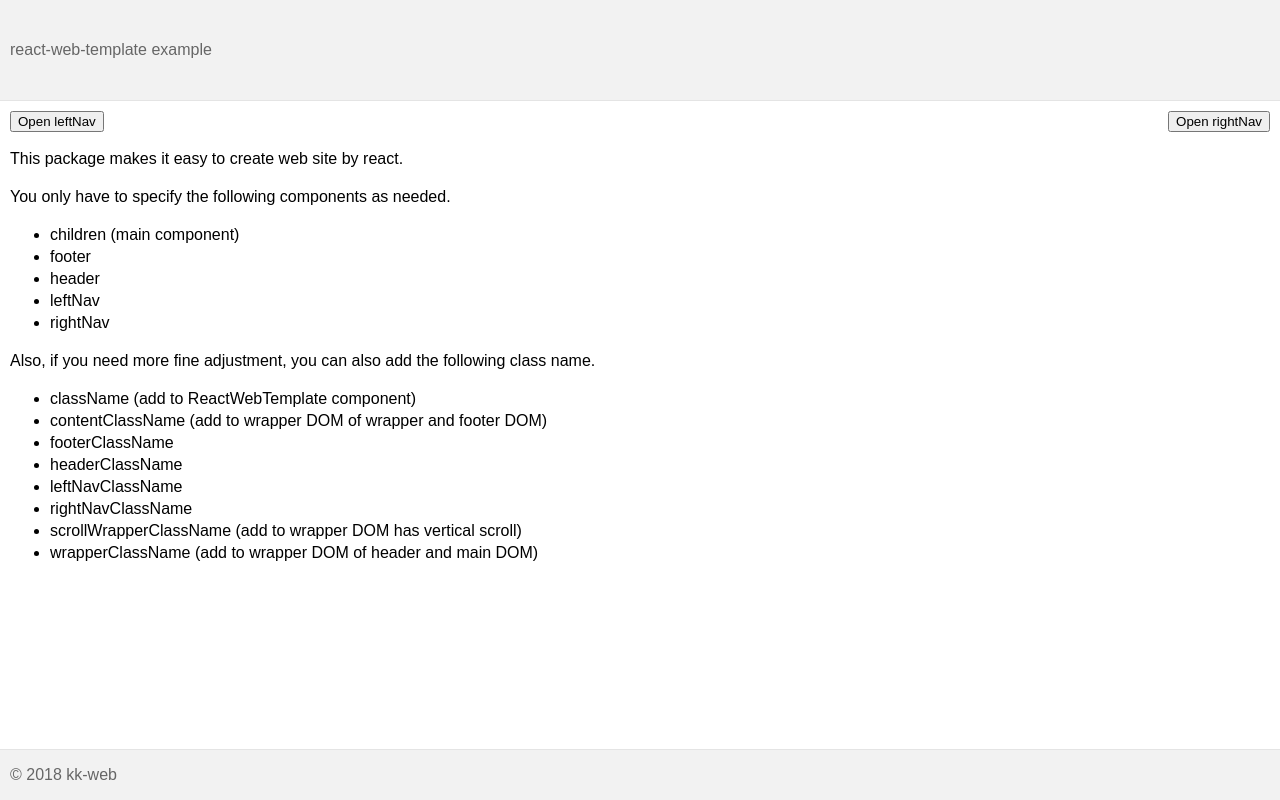
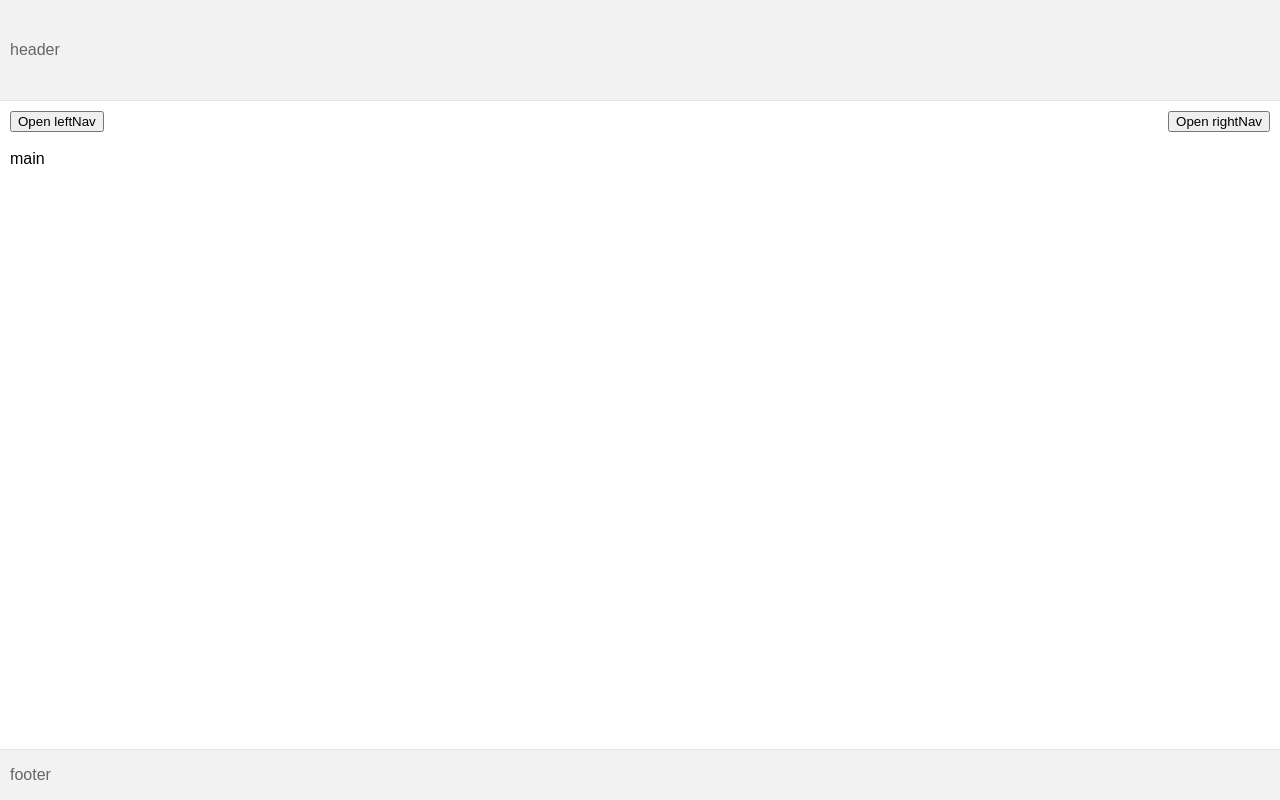
Before and after one commit to piro0919/react-web-template, a React app: page / in a window 1280 px wide. Built offline with nearby package versions, Linux system fonts and the light colour scheme.

Commit message:
fix style

```diff
--- a/lib/index.d.ts
+++ b/lib/index.d.ts
@@ -13,7 +13,6 @@ export interface ReactWebTemplateProps {
     mainClassName?: string;
     rightNav?: React.ReactNode;
     rightNavClassName?: string;
-    scrollWrapperClassName?: string;
     wrapperClassName?: string;
 }
 export declare const reactWebTemplateDefaultProps: {
@@ -29,10 +28,10 @@ export declare const reactWebTemplateDefaultProps: {
     mainClassName: string;
     rightNav: null;
     rightNavClassName: string;
-    scrollWrapperClassName: string;
     wrapperClassName: string;
 };
 interface ReactWebTemplateState {
+    footerHeight: number;
     windowHeight: number;
 }
 declare class ReactWebTemplate extends React.Component<ReactWebTemplateProps, ReactWebTemplateState> {
@@ -49,9 +48,9 @@ declare class ReactWebTemplate extends React.Component<ReactWebTemplateProps, Re
         mainClassName: string;
         rightNav: null;
         rightNavClassName: string;
-        scrollWrapperClassName: string;
         wrapperClassName: string;
     };
+    private footerRef;
     constructor(props: ReactWebTemplateProps);
     componentDidMount(): void;
     componentWillUnmount(): void;
--- a/package.json
+++ b/package.json
@@ -49,5 +49,5 @@
     "start": "webpack-dev-server"
   },
   "types": "./lib/index.d.ts",
-  "version": "0.0.6"
+  "version": "0.0.7"
 }
--- a/public/App/index.tsx
+++ b/public/App/index.tsx
@@ -36,8 +36,8 @@ class App extends React.Component<any, any> {
         className={`${isOpenLeftNav ? 'open-left-nav' : ''} ${
           isOpenRightNav ? 'open-right-nav' : ''
         }`}
-        footer={<div className="footer">© 2018 kk-web</div>}
-        header={<div className="header">react-web-template example</div>}
+        footer={<div className="footer">footer</div>}
+        header={<div className="header">header</div>}
         leftNav={<div className="left-nav">leftNav</div>}
         rightNav={<div className="right-nav">rightNav</div>}
       >
@@ -46,35 +46,7 @@ class App extends React.Component<any, any> {
             <button onClick={this.onClickLeftButton}>Open leftNav</button>
             <button onClick={this.onClickRightButton}>Open rightNav</button>
           </div>
-          <p>This package makes it easy to create web site by react.</p>
-          <p>You only have to specify the following components as needed.</p>
-          <ul>
-            <li>children (main component)</li>
-            <li>footer</li>
-            <li>header</li>
-            <li>leftNav</li>
-            <li>rightNav</li>
-          </ul>
-          <p>
-            Also, if you need more fine adjustment, you can also add the
-            following class name.
-          </p>
-          <ul>
-            <li>className (add to ReactWebTemplate component)</li>
-            <li>
-              contentClassName (add to wrapper DOM of wrapper and footer DOM)
-            </li>
-            <li>footerClassName</li>
-            <li>headerClassName</li>
-            <li>leftNavClassName</li>
-            <li>rightNavClassName</li>
-            <li>
-              scrollWrapperClassName (add to wrapper DOM has vertical scroll)
-            </li>
-            <li>
-              wrapperClassName (add to wrapper DOM of header and main DOM)
-            </li>
-          </ul>
+          <p>main</p>
         </div>
       </ReactWebTemplate>
     );
--- a/src/index.tsx
+++ b/src/index.tsx
@@ -16,7 +16,6 @@ export interface ReactWebTemplateProps {
   mainClassName?: string;
   rightNav?: React.ReactNode;
   rightNavClassName?: string;
-  scrollWrapperClassName?: string;
   wrapperClassName?: string;
 }
 
@@ -33,11 +32,11 @@ export const reactWebTemplateDefaultProps = {
   mainClassName: '',
   rightNav: null,
   rightNavClassName: '',
-  scrollWrapperClassName: '',
   wrapperClassName: ''
 };
 
 interface ReactWebTemplateState {
+  footerHeight: number;
   windowHeight: number;
 }
 
@@ -47,17 +46,33 @@ class ReactWebTemplate extends React.Component<
 > {
   static defaultProps = reactWebTemplateDefaultProps;
 
+  private footerRef: React.RefObject<HTMLElement>;
+
   constructor(props: ReactWebTemplateProps) {
     super(props);
 
     const { innerHeight } = window;
 
+    this.footerRef = React.createRef<HTMLElement>();
     this.onResizeWindow = this.onResizeWindow.bind(this);
-    this.state = { windowHeight: innerHeight };
+    this.state = {
+      footerHeight: 0,
+      windowHeight: innerHeight
+    };
   }
 
   componentDidMount() {
     window.addEventListener('resize', debounce(this.onResizeWindow, 100));
+
+    const { current } = this.footerRef;
+
+    if (current && 'clientHeight' in current) {
+      const { clientHeight } = current;
+
+      this.setState({
+        footerHeight: clientHeight
+      });
+    }
   }
 
   componentWillUnmount() {
@@ -86,10 +101,9 @@ class ReactWebTemplate extends React.Component<
       mainClassName,
       rightNav,
       rightNavClassName,
-      scrollWrapperClassName,
       wrapperClassName
     } = this.props;
-    const { windowHeight } = this.state;
+    const { footerHeight, windowHeight } = this.state;
 
     return (
       <Div
@@ -102,19 +116,21 @@ class ReactWebTemplate extends React.Component<
         {rightNav && (
           <nav className={`nav-right ${rightNavClassName}`}>{rightNav}</nav>
         )}
-        <div className={`scroll-wrapper ${scrollWrapperClassName}`}>
+        <div className={`content ${contentClassName}`}>
           <div
-            className={`content ${contentClassName}`}
-            style={{ minHeight: `${windowHeight}px` }}
+            className={`wrapper ${wrapperClassName}`}
+            style={{ minHeight: `${windowHeight - footerHeight}px` }}
           >
-            <div className={`wrapper ${wrapperClassName}`}>
-              {header && <header className={headerClassName}>{header}</header>}
-              <main className={mainClassName} role="main">
-                {children}
-              </main>
-            </div>
-            {footer && <footer className={footerClassName}>{footer}</footer>}
+            {header && <header className={headerClassName}>{header}</header>}
+            <main className={mainClassName} role="main">
+              {children}
+            </main>
           </div>
+          {footer && (
+            <footer className={footerClassName} ref={this.footerRef}>
+              {footer}
+            </footer>
+          )}
         </div>
       </Div>
     );
--- a/src/styles/index.ts
+++ b/src/styles/index.ts
@@ -19,28 +19,17 @@ const Div = styled.div`
     left: 100%;
   }
 
-  > .scroll-wrapper {
+  > .content {
     height: inherit;
     overflow-y: scroll;
+    width: 100%;
 
-    > .content {
+    > .wrapper {
       display: flex;
       flex-direction: column;
-      width: 100%;
 
-      /* IEのみ必要？ */
-      @media all and (-ms-high-contrast: none) {
-        height: 100%;
-      }
-
-      > .wrapper {
-        display: flex;
-        flex-direction: column;
+      > main {
         flex-grow: 1;
-
-        > main {
-          flex-grow: 1;
-        }
       }
     }
   }
```
Also changed, not shown: lib/styles/index.js (+1 -1 lines), lib/index.js, 2 other files (tests, documents, lock files or other folders).
